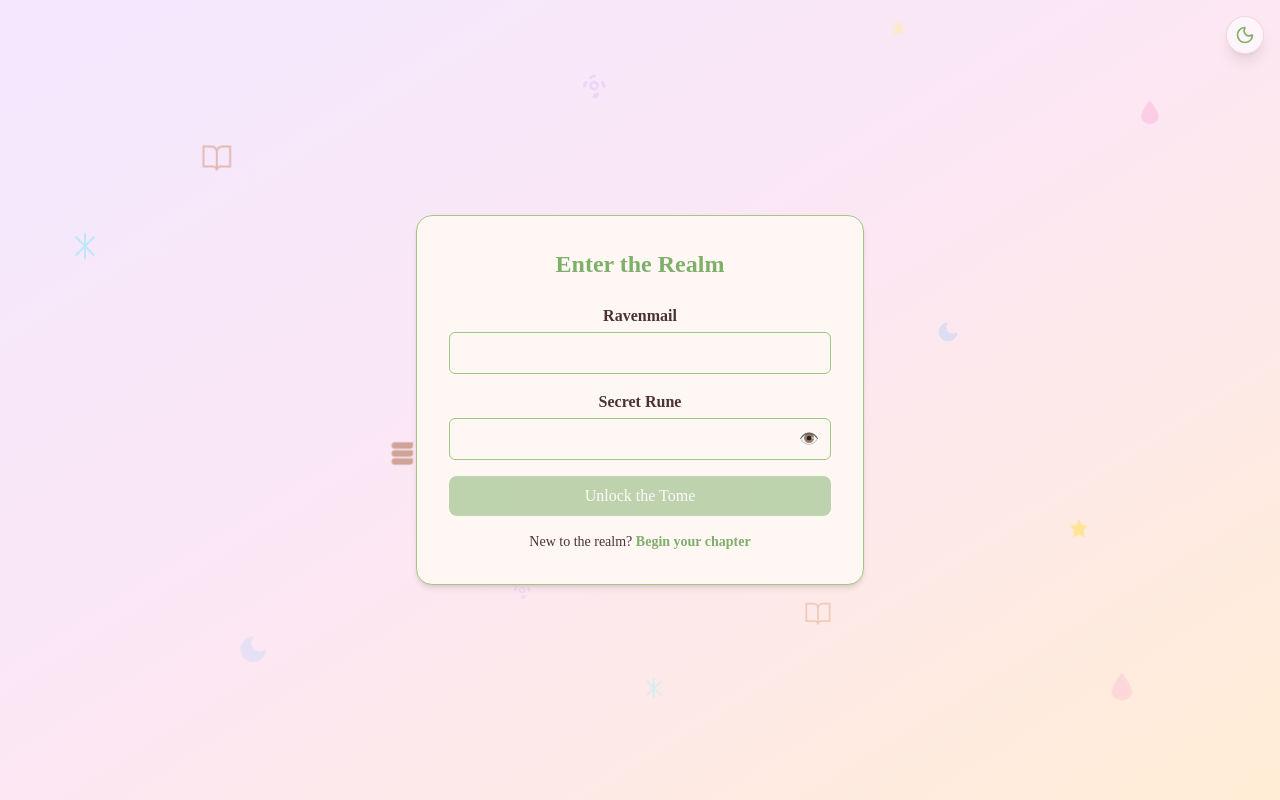
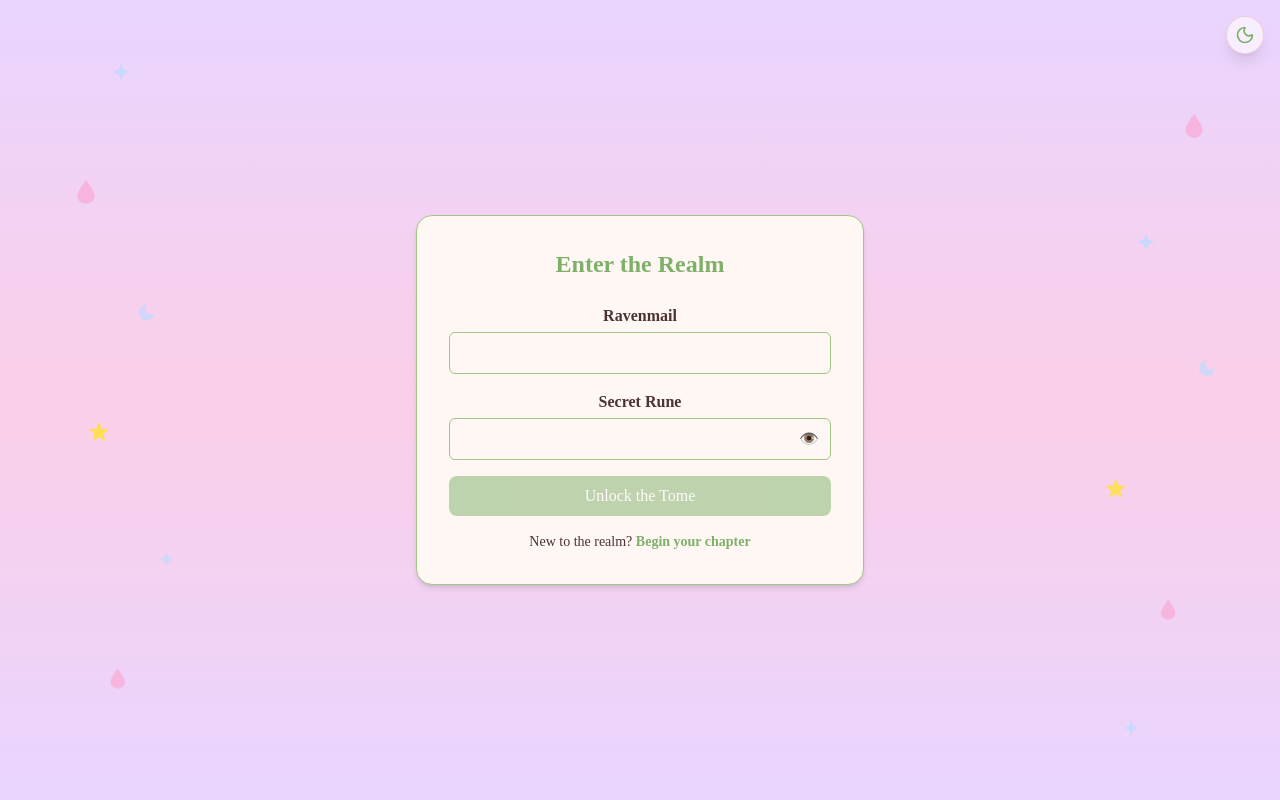
Before and after one commit to shrutipandey15/bookLovin, a React (Vite) app in the folder frontend/: page /login in a window 1280 px wide. Built offline with nearby package versions, Linux system fonts and the light colour scheme; a web font is replaced by a local one.

Commit message:
fix: confession page

```diff
--- a/frontend/src/components/Layout.jsx
+++ b/frontend/src/components/Layout.jsx
@@ -34,32 +34,26 @@ const DaydreamDoodles = () => {
     }, []);
 
     const doodles = {
-        star: ( <svg viewBox="0 0 24 24" fill="currentColor" stroke="currentColor" strokeWidth="1"><path d="M12 2l3.09 6.26L22 9.27l-5 4.87L18.18 22 12 18.77 5.82 22 7 14.14 2 9.27l6.91-1.01L12 2z"></path></svg> ),
+        star: ( <svg viewBox="0 0 24 24" fill="currentColor"><path d="M12 17.27L18.18 21l-1.64-7.03L22 9.24l-7.19-.61L12 2 9.19 8.63 2 9.24l5.46 4.73L5.82 21z"/></svg> ),
         moon: ( <svg viewBox="0 0 24 24" fill="currentColor" stroke="currentColor" strokeWidth="1"><path d="M21 12.79A9 9 0 1 1 11.21 3 7 7 0 0 0 21 12.79z"></path></svg> ),
         petal: ( <svg viewBox="0 0 100 100" fill="currentColor"><path d="M50,0 C65,20 80,40 85,60 C90,80 75,95 50,100 C25,95 10,80 15,60 C20,40 35,20 50,0 Z" /></svg> ),
-        flower: ( <svg viewBox="0 0 24 24" fill="currentColor"><path d="M12,16c-2.2,0-4-1.8-4-4s1.8-4,4-4s4,1.8,4,4S14.2,16,12,16z M12,10c-1.1,0-2,0.9-2,2s0.9,2,2,2s2-0.9,2-2 S13.1,10,12,10z M19,12c0,0.4-0.1,0.8-0.2,1.1L21,14c0.3-0.5,0.5-1.1,0.5-1.8c0-2-1.3-3.8-3.2-4.5L17.8,9 C18.5,9.9,19,10.9,19,12z M5,12c0-1.1,0.5-2.1,1.2-2.8L5.7,7.5C3.8,8.2,2.5,10,2.5,12c0,0.7,0.2,1.3,0.5,1.8l2.2-1.2 C5.1,12.8,5,12.4,5,12z M12,5c-1.1,0-2.1,0.5-2.8,1.2L7.5,5.7C8.2,3.8,10,2.5,12,2.5c0.7,0,1.3,0.2,1.8,0.5l-1.2,2.2 C12.8,5.1,12.4,5,12,5z M12,19c1.1,0,2.1-0.5,2.8-1.2l1.8,1.8c-0.7,1.9-2.5,3.2-4.5,3.2c-0.7,0-1.3-0.2-1.8-0.5l1.2-2.2 C11.2,18.9,11.6,19,12,19z"></path></svg> ),
-        snowflake: ( <svg viewBox="0 0 24 24" fill="none" stroke="currentColor" strokeWidth="1.5"><path d="M12 2v20M19.07 4.93l-14.14 14.14M4.93 4.93l14.14 14.14"></path></svg> ),
-        'open-book': ( <svg viewBox="0 0 24 24" fill="none" stroke="currentColor" strokeWidth="1.5"><path d="M2 3h6a4 4 0 0 1 4 4v14a3 3 0 0 0-3-3H2zM22 3h-6a4 4 0 0 0-4 4v14a3 3 0 0 1 3-3h7z"></path></svg> ),
-        'stack-of-books': ( <svg viewBox="0 0 24 24" fill="currentColor"><path d="M4 19.5A2.5 2.5 0 0 1 6.5 17H20v2.5a2.5 2.5 0 0 1-2.5 2.5h-11A2.5 2.5 0 0 1 4 19.5zM4 13.5A2.5 2.5 0 0 1 6.5 11H20v2.5a2.5 2.5 0 0 1-2.5 2.5h-11A2.5 2.5 0 0 1 4 13.5zM4 7.5A2.5 2.5 0 0 1 6.5 5H20v2.5a2.5 2.5 0 0 1-2.5 2.5h-11A2.5 2.5 0 0 1 4 7.5z"></path></svg> )
+        simpleStar: ( <svg viewBox="0 0 24 24" fill="currentColor"><polygon points="12 2 15 9 22 12 15 15 12 22 9 15 2 12 9 9 12 2"/></svg> )
     };
 
     const doodleConfig = [
-        // Edges
-        { type: 'petal', className: 'w-6 h-6 text-pink-300 opacity-40', style: { top: '15%', right: '10%' }, depth: 0.6, duration: '12s' },
-        { type: 'open-book', className: 'w-8 h-8 text-amber-700 opacity-30', style: { top: '20%', left: '15%' }, depth: 0.8, duration: '8s' },
-        { type: 'moon', className: 'w-8 h-8 text-blue-300 opacity-20', style: { bottom: '15%', left: '18%' }, depth: 0.7, duration: '14s' },
-        { type: 'petal', className: 'w-7 h-7 text-pink-300 opacity-30', style: { bottom: '10%', right: '12%' }, depth: 0.5, duration: '9s' },
-        { type: 'star', className: 'w-4 h-4 text-yellow-200 opacity-40', style: { top: '5%', right: '30%' }, depth: 0.4, duration: '7s' },
-        { type: 'snowflake', className: 'w-8 h-8 text-cyan-300 opacity-40', style: { top: '30%', left: '5%' }, depth: 0.9, duration: '12s' },
+        { type: 'simpleStar', className: 'w-5 h-5 text-blue-200 opacity-80', style: { top: '10%', left: '8%' }, depth: 0.8, duration: '14s' },
+        { type: 'petal', className: 'w-6 h-6 text-pink-300 opacity-70', style: { top: '25%', left: '5%' }, depth: 0.5, duration: '10s' },
+        { type: 'moon', className: 'w-5 h-5 text-blue-200 opacity-70', style: { top: '40%', left: '10%' }, depth: 0.6, duration: '12s' },
+        { type: 'star', className: 'w-6 h-6 text-yellow-300 opacity-90', style: { top: '55%', left: '6%' }, depth: 0.9, duration: '8s' },
+        { type: 'simpleStar', className: 'w-4 h-4 text-blue-200 opacity-80', style: { top: '70%', left: '12%' }, depth: 0.4, duration: '15s' },
+        { type: 'petal', className: 'w-5 h-5 text-pink-300 opacity-70', style: { top: '85%', left: '8%' }, depth: 0.7, duration: '11s' },
 
-        // Center-ish Area
-        { type: 'flower', className: 'w-7 h-7 text-purple-300 opacity-40', style: { top: '10%', left: '45%' }, depth: 0.2, duration: '11s' },
-        { type: 'snowflake', className: 'w-6 h-6 text-cyan-200 opacity-50', style: { top: '85%', left: '50%' }, depth: 0.3, duration: '13s' },
-        { type: 'stack-of-books', className: 'w-8 h-8 text-amber-800 opacity-40', style: { top: '55%', left: '30%' }, depth: 0.2, duration: '9s' },
-        { type: 'star', className: 'w-5 h-5 text-yellow-300 opacity-50', style: { top: '65%', right: '15%' }, depth: 0.5, duration: '10s' },
-        { type: 'flower', className: 'w-5 h-5 text-purple-300 opacity-30', style: { bottom: '25%', left: '40%' }, depth: 0.1, duration: '16s' },
-        { type: 'moon', className: 'w-6 h-6 text-blue-300 opacity-30', style: { top: '40%', right: '25%' }, depth: 0.4, duration: '15s' },
-        { type: 'open-book', className: 'w-7 h-7 text-amber-700 opacity-20', style: { top: '75%', right: '35%' }, depth: 0.3, duration: '11s' },
+        { type: 'petal', className: 'w-6 h-6 text-pink-300 opacity-70', style: { top: '15%', right: '6%' }, depth: 0.5, duration: '13s' },
+        { type: 'simpleStar', className: 'w-5 h-5 text-blue-200 opacity-80', style: { top: '30%', right: '10%' }, depth: 0.8, duration: '9s' },
+        { type: 'moon', className: 'w-5 h-5 text-blue-200 opacity-70', style: { top: '45%', right: '5%' }, depth: 0.6, duration: '14s' },
+        { type: 'star', className: 'w-6 h-6 text-yellow-300 opacity-90', style: { top: '60%', right: '12%' }, depth: 0.9, duration: '7s' },
+        { type: 'petal', className: 'w-5 h-5 text-pink-300 opacity-70', style: { top: '75%', right: '8%' }, depth: 0.4, duration: '11s' },
+        { type: 'simpleStar', className: 'w-4 h-4 text-blue-200 opacity-80', style: { top: '90%', right: '11%' }, depth: 0.7, duration: '16s' },
     ];
 
     return (
@@ -86,6 +80,7 @@ const DaydreamDoodles = () => {
     );
 };
 
+
 const StarlightConstellations = () => {
     const canvasRef = useRef(null);
 
@@ -93,7 +88,6 @@ const StarlightConstellations = () => {
         const canvas = canvasRef.current;
         if (!canvas) return;
         const ctx = canvas.getContext('2d');
-        let animationFrameId;
         let stars = [];
 
         const resizeCanvas = () => {
@@ -169,7 +163,7 @@ const Layout = ({ children }) => {
   const noNavPages = ["/login", "/register"];
   const showNav = !noNavPages.includes(location.pathname);
 
-  const daydreamBg = "bg-gradient-to-br from-purple-100 via-pink-100 to-orange-100";
+  const daydreamBg = "bg-gradient-to-b from-purple-200 via-pink-200 to-purple-200";
   const starlightBg = "bg-gradient-to-b from-[#0D111C] to-[#1F2937]";
 
   return (
--- a/frontend/src/pages/ConfessionPage/ConfessionWallPage.jsx
+++ b/frontend/src/pages/ConfessionPage/ConfessionWallPage.jsx
@@ -12,55 +12,51 @@ const ConfessionWallPage = () => {
   );
 
   useEffect(() => {
-    if (confessions.length === 0) {
+    if (status === 'idle') {
       dispatch(fetchConfessions());
     }
-  }, [dispatch, confessions.length]);
+  }, [dispatch, status]);
 
   const renderContent = () => {
     if (status === "loading") {
       return (
-        <p className="text-center text-white/70">
+        <p className="text-center text-text-secondary py-10">
           Gathering echoes from the constellation...
         </p>
       );
     }
     if (status === "failed") {
       return (
-        <p className="text-center text-red-400">
+        <p className="text-center text-red-500 py-10">
           The stars are not aligned. Could not fetch reflections.
         </p>
       );
     }
 
-    return confessions.map((confession) => (
-      <ConfessionCard
-        key={confession._id}
-        confession={confession}
-        style={{
-          top: `${15 + Math.random() * 65}%`,
-          left: `${10 + Math.random() * 70}%`,
-          maxWidth: "320px",
-          animationDelay: `${Math.random() * 2}s`,
-        }}
-      />
-    ));
+    return (
+      <div className="grid grid-cols-1 md:grid-cols-2 lg:grid-cols-3 gap-6">
+        {confessions.map((confession) => (
+          <ConfessionCard
+            key={confession._id}
+            confession={confession}
+          />
+        ))}
+      </div>
+    );
   };
 
   return (
-    <div className="relative h-screen w-full overflow-hidden bg-gray-900">
-      <div className="absolute inset-0 bg-[radial-gradient(ellipse_at_center,_var(--tw-gradient-stops))] from-gray-800 via-gray-900 to-black opacity-80"></div>
-
-      <div className="relative h-full w-full p-8">{renderContent()}</div>
-
-      <div className="absolute top-8 left-1/2 -translate-x-1/2 text-center pointer-events-none">
-        <h1 className="text-3xl font-bold text-white font-fantasy tracking-wider">
+    <div className="mx-auto max-w-7xl px-4 py-8 sm:px-6 lg:px-8">
+      <header className="mb-8 text-center">
+        <h1 className="text-3xl font-bold text-primary font-heading tracking-wider">
           The Confession Wall
         </h1>
-        <p className="text-white/60">
+        <p className="text-text-secondary mt-2">
           Quiet thoughts, released into the ether.
         </p>
-      </div>
+      </header>
+
+      {renderContent()}
 
       <Link
         to="/confessions/new"
--- a/frontend/src/pages/ConfessionPage/SingleConfessionPage.jsx
+++ b/frontend/src/pages/ConfessionPage/SingleConfessionPage.jsx
@@ -31,7 +31,7 @@ const SingleConfessionPage = () => {
     );
   }
 
-  const moodColor = MOOD_CONFIG[currentConfession.moodKey]?.themes.dragon['--primary'] || '#9ca3af';
+  const moodColor = MOOD_CONFIG[currentConfession.moodKey]?.themes?.starlight?.['--primary'] || '#9ca3af';
 
   return (
     <div className="mx-auto max-w-3xl p-8 font-body text-text-primary">
```
Also changed, not shown: frontend/src/pages/ConfessionPage/ConfessionCard.jsx (+16 -12 lines).
